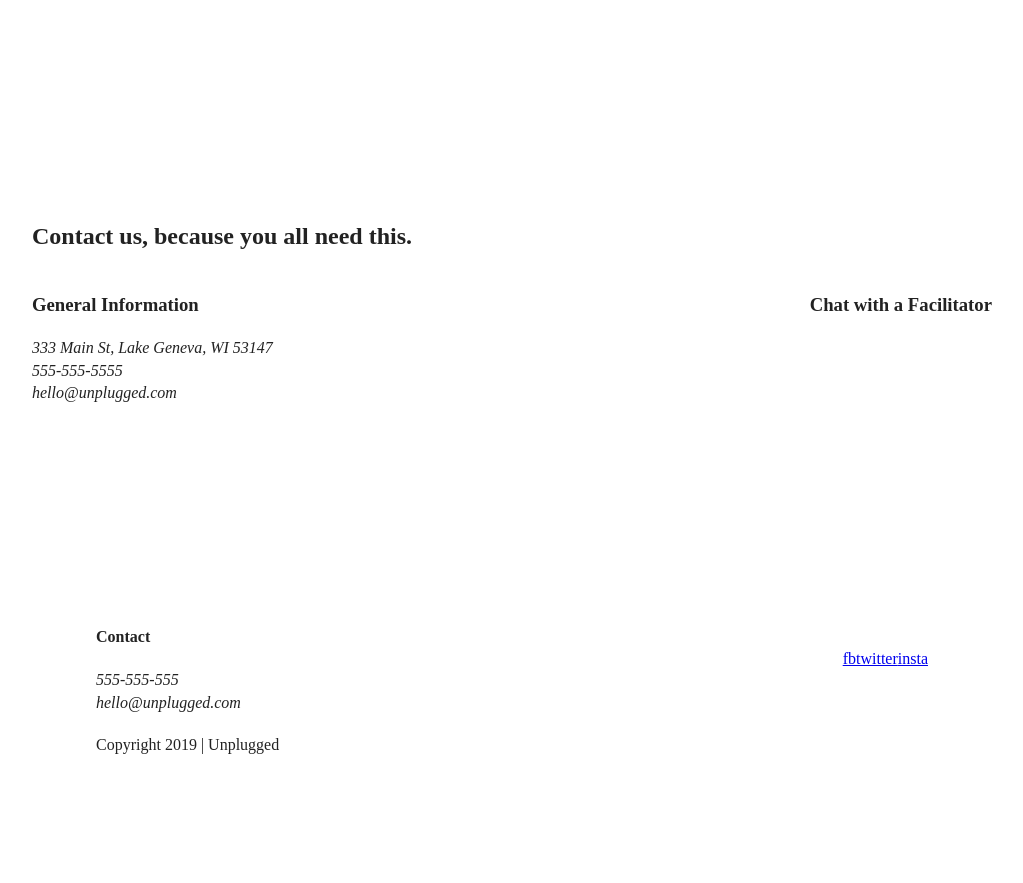
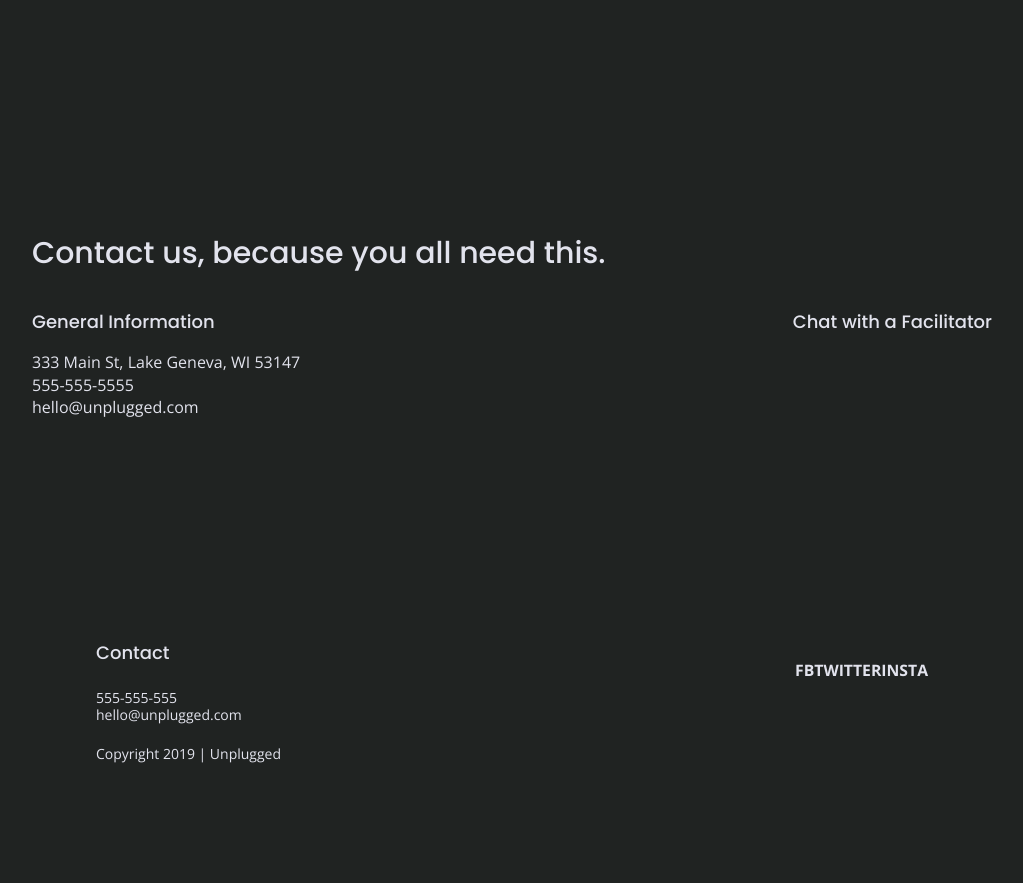
Before and after one commit to cbsumo305/unplugged-retreat, a website: page about/index.html in a window 1280 px wide. Shown: the part 494-1377 px from the top of the page, without its empty margins (128-1151 px from the left). Drawn offline with nearby package versions, Linux system fonts and the light colour scheme.

Commit message:
Entered font sizes and general styling

```diff
--- a/about/index.html
+++ b/about/index.html
@@ -15,6 +15,9 @@
   <link rel="manifest" href="../site.webmanifest">
   <link rel="apple-touch-icon" href="../icon.png">
   <!-- Place favicon.ico in the root directory -->
+
+  <!-- Google Fonts -->
+  <link href="https://fonts.googleapis.com/css?family=Open+Sans:400,700|Poppins:500,700" rel="stylesheet">
 
   <link rel="stylesheet" href="../css/normalize.css">
   <link rel="stylesheet" href="../css/main.css?v=2">
--- a/css/main.css
+++ b/css/main.css
@@ -88,6 +88,73 @@ textarea {
    ========================================================================== */
 
  /* Basic styles */
+html {
+    font-size: 16px;
+}
+
+body {
+  background: #202322;
+  color: #e2e3ed;
+  font-family: 'Open Sans', sans-serif;
+  font-size: 1em;
+}
+
+ul,
+ol {
+    list-style: none;
+    padding: 0;
+}
+
+
+
+a {
+    color: #e2e3ed;
+    font-size: 1.125em;
+    font-weight: bold;
+    text-decoration: none;
+    text-transform: uppercase;
+}
+
+h1 {
+  font-family: Poppins, sans-serif;
+  font-size: 2.25em;
+  font-weight: normal;
+  line-height: 1.25em;
+}
+
+h2 {
+  font-family: Poppins, sans-serif;
+  font-size: 1.875em;
+  font-weight: normal;
+  line-height: 1em;
+}
+
+
+h3,
+h4 {
+  font-family: Poppins, sans-serif;
+  font-size: 1.125em;
+  font-weight: normal;
+  line-height: 1.25em;
+}
+
+p {
+    font-size: .875em;
+    line-height: 1.25em;
+}
+
+img {
+}
+
+figure {
+}
+
+address {
+    font-style: normal;
+}
+
+.content-wrapper {
+}
 
 .content-wrapper {
     width: 90%;
@@ -119,6 +186,7 @@ header .content-wrapper {
 }
 
 .header-divider {
+  background: #3A3A3A;
   width: 100%;
   height: 1px;
   margin: 10px 0 20px 0;
@@ -175,6 +243,7 @@ footer .social-icons p {
 }
 
 .copyright {
+    font-size: .875em;
   margin: 20px 0;
 }
 
@@ -250,6 +319,7 @@ aside .content-wrapper {
 /* reviews */
 
 .reviews {
+  background: #2a423a;
   display: flex;
   justify-content: center;
   width: 100%;
```
Also changed, not shown: faq/index.html (+3 -0 lines), index.html (+7 -2 lines). Lines whose indentation alone changed are shown as unchanged.
